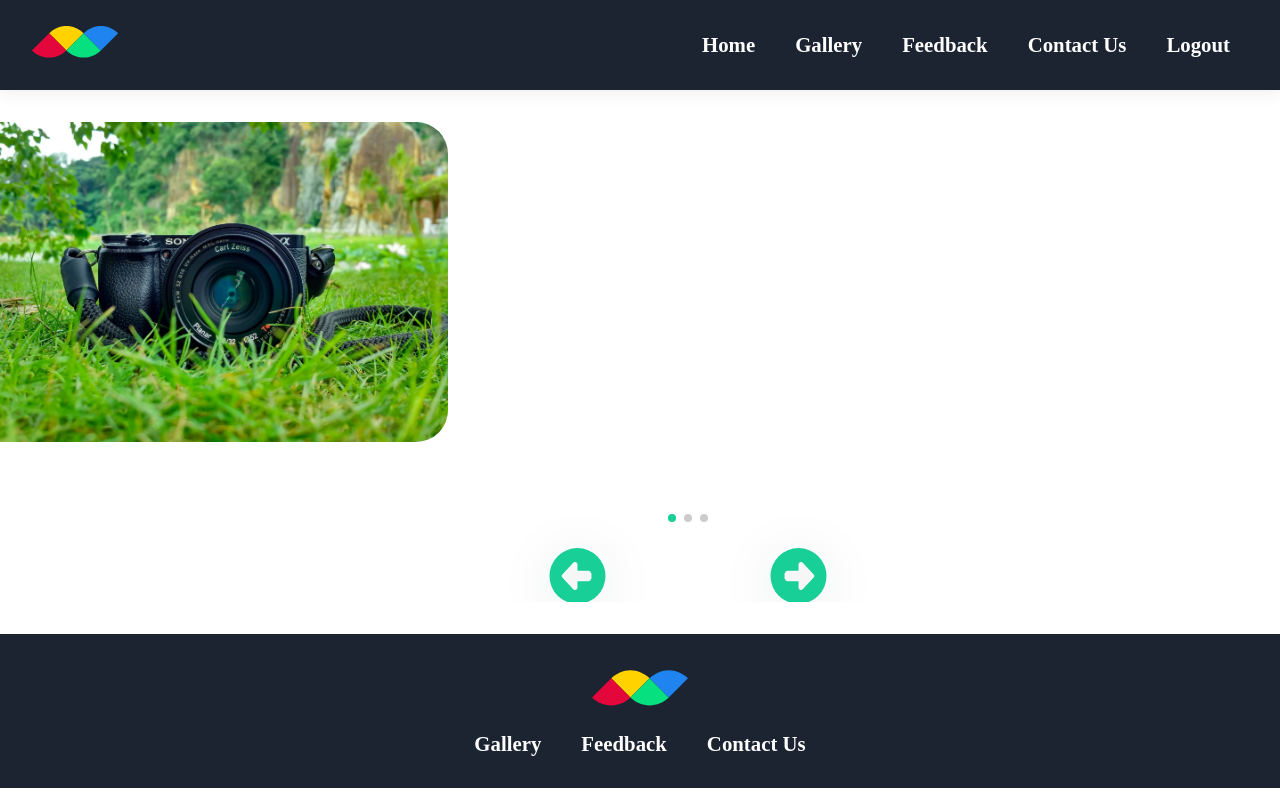
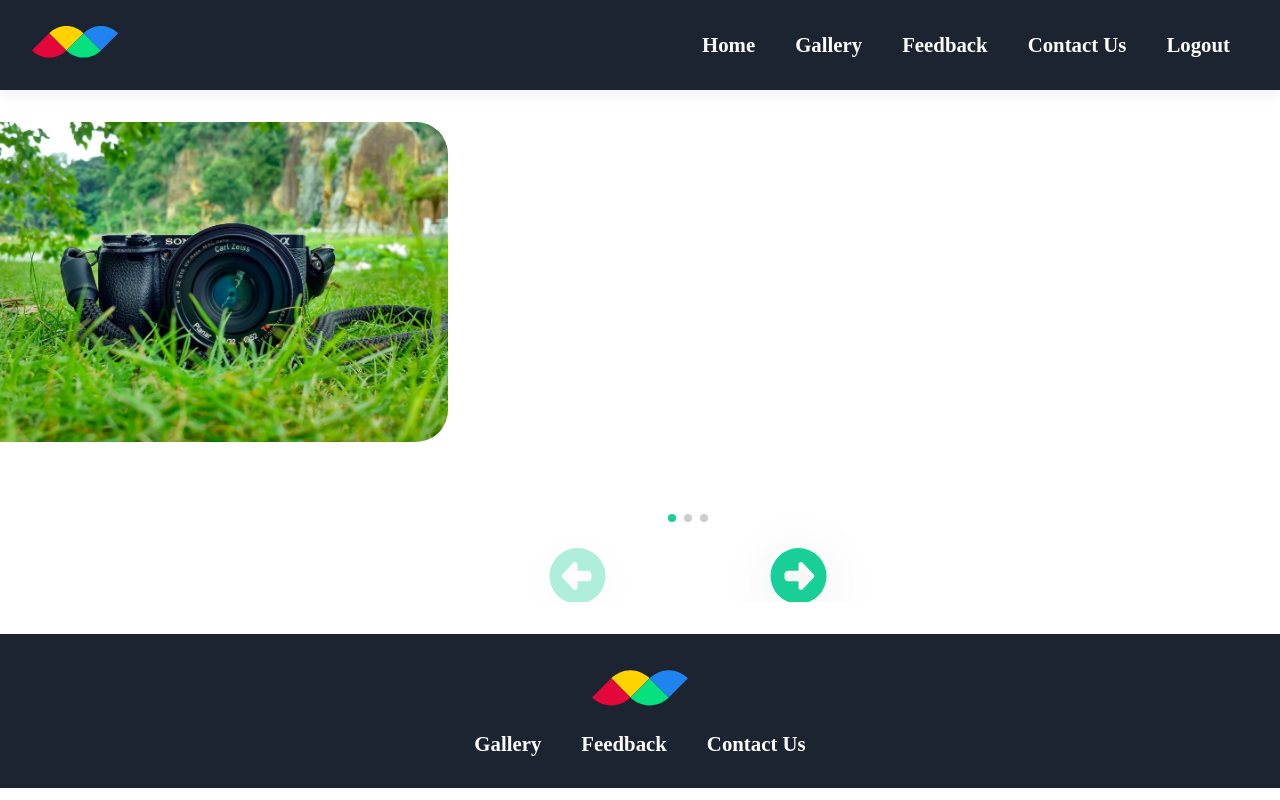
Before and after one commit to Yashwithagit/photography, a Next.js app: page /dashBoard in a window 1280 px wide. Built offline with nearby package versions, Linux system fonts and the light colour scheme; sample sign-in values are in the browser's storage.

Commit message:
FEAT:image loop removed

```diff
--- a/app/components/SwiperComp.tsx
+++ b/app/components/SwiperComp.tsx
@@ -46,7 +46,6 @@ const SwiperComp: React.FC = () => {
         effect={'coverflow'}
         grabCursor={true}
         centeredSlides={true}
-        loop={true}
         slidesPerView={'auto'}
         coverflowEffect={{
           rotate: 0,
```
